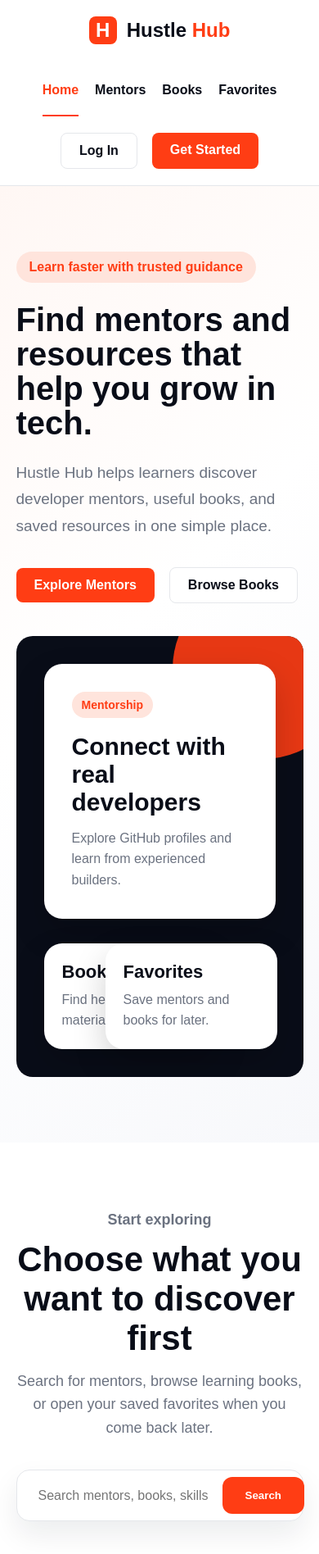
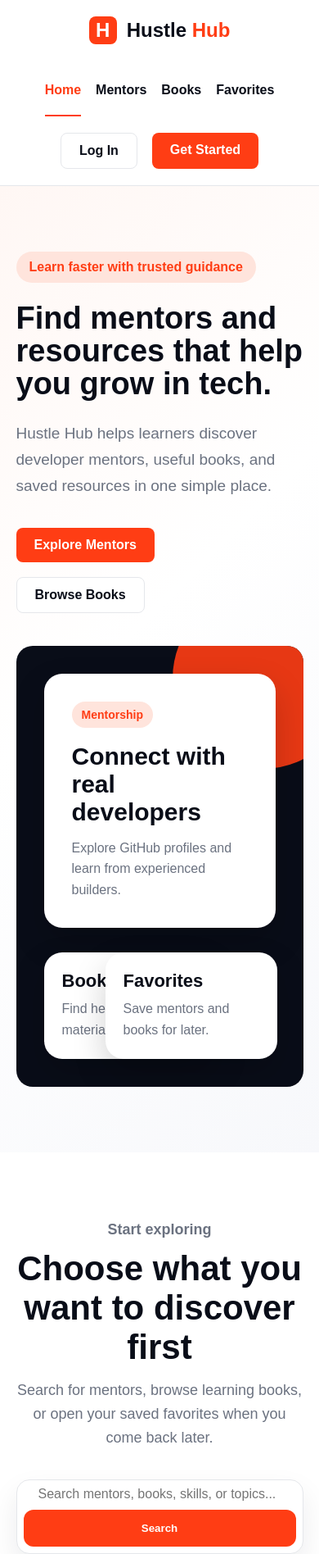
Before and after one commit to hashimow/HustleHub, a React (Vite) app in the folder hustlehub_frontend/: page / in a window 390 px wide. Shown: the top 1896 px of the page at 82% size. Built offline with nearby package versions, Linux system fonts and the light colour scheme.

Commit message:
HU-24 Finalize application styling and responsiveness

```diff
--- a/hustlehub_frontend/src/index.css
+++ b/hustlehub_frontend/src/index.css
@@ -903,3 +903,87 @@ button:hover,
     transform: rotate(360deg);
   }
 }
+
+img {
+  max-width: 100%;
+}
+
+@media (max-width: 1000px) {
+  .hero-grid {
+    grid-template-columns: 1fr;
+  }
+
+  .books-grid {
+    grid-template-columns: repeat(2, 1fr);
+  }
+
+  .mentors-grid {
+    grid-template-columns: repeat(2, 1fr);
+  }
+
+  .repo-grid {
+    grid-template-columns: repeat(2, 1fr);
+  }
+
+  .profile-card {
+    grid-template-columns: 1fr;
+    text-align: center;
+  }
+
+  .profile-info {
+    justify-content: center;
+  }
+}
+
+@media (max-width: 700px) {
+  .navbar {
+    flex-direction: column;
+    gap: 20px;
+    height: auto;
+    padding: 20px;
+  }
+
+  .nav-links {
+    gap: 18px;
+    flex-wrap: wrap;
+    justify-content: center;
+  }
+
+  .nav-actions {
+    width: 100%;
+    justify-content: center;
+  }
+
+  .hero-content h1 {
+    font-size: 38px;
+  }
+
+  .hero-buttons {
+    flex-direction: column;
+    align-items: flex-start;
+  }
+
+  .category-grid,
+  .books-grid,
+  .mentors-grid,
+  .repo-grid {
+    grid-template-columns: 1fr;
+  }
+
+  .search-box {
+    flex-direction: column;
+    gap: 10px;
+  }
+
+  .search-box button {
+    width: 100%;
+  }
+
+  .mentor-card-buttons {
+    flex-direction: column;
+  }
+
+  .auth-container {
+    padding: 30px 20px;
+  }
+}
```
